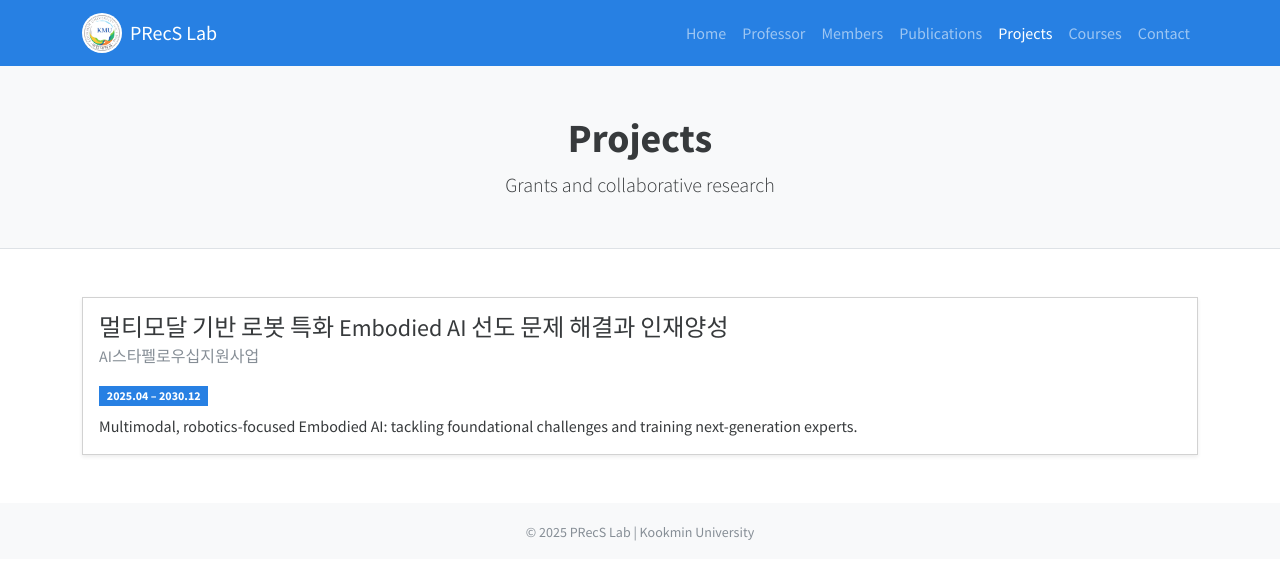
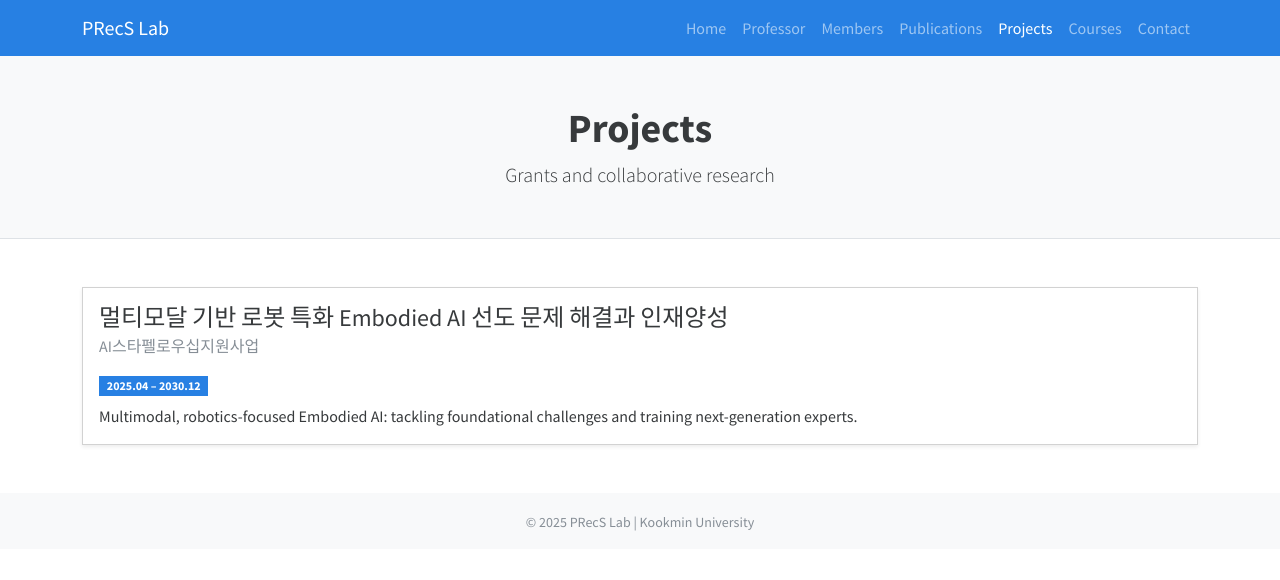
Before and after one commit to hongkyun-bae/hongkyun-bae.github.io, a Jekyll site: the page precs/projects.html, which Jekyll copies as it is, in a window 1280 px wide. Shown: the top 580 px of the page. Built offline with Jekyll 4.4.1, drawn with Linux system fonts in a browser that asks for light colours; nearby versions of some CDN libraries.

Commit message:
Update projects.html

```diff
--- a/precs/projects.html
+++ b/precs/projects.html
@@ -5,15 +5,13 @@
   <meta name="viewport" content="width=device-width, initial-scale=1.0"/>
   <title>Projects | PRecS Lab</title>
   <link href="https://cdn.jsdelivr.net/npm/bootswatch@5.3.2/dist/cosmo/bootstrap.min.css" rel="stylesheet"/>
-<!--   <link rel="stylesheet" href="assets/css/main.css"/> -->
+  <link rel="stylesheet" href="assets/css/main.css"/>
 </head>
 <body>
 
 <nav class="navbar navbar-expand-lg navbar-dark bg-primary">
   <div class="container">
-    <a class="navbar-brand d-flex align-items-center" href="index.html">
-      <img src="assets/images/kookmin_logo.png" alt="Kookmin University Logo" height="40"
-           style="background-color:#fff;border-radius:50%;padding:2px;margin-right:8px;">
+    <a class="navbar-brand" href="index.html">
       <span>PRecS Lab</span>
     </a>
     <button class="navbar-toggler" type="button" data-bs-toggle="collapse" data-bs-target="#navbarNav">
```
